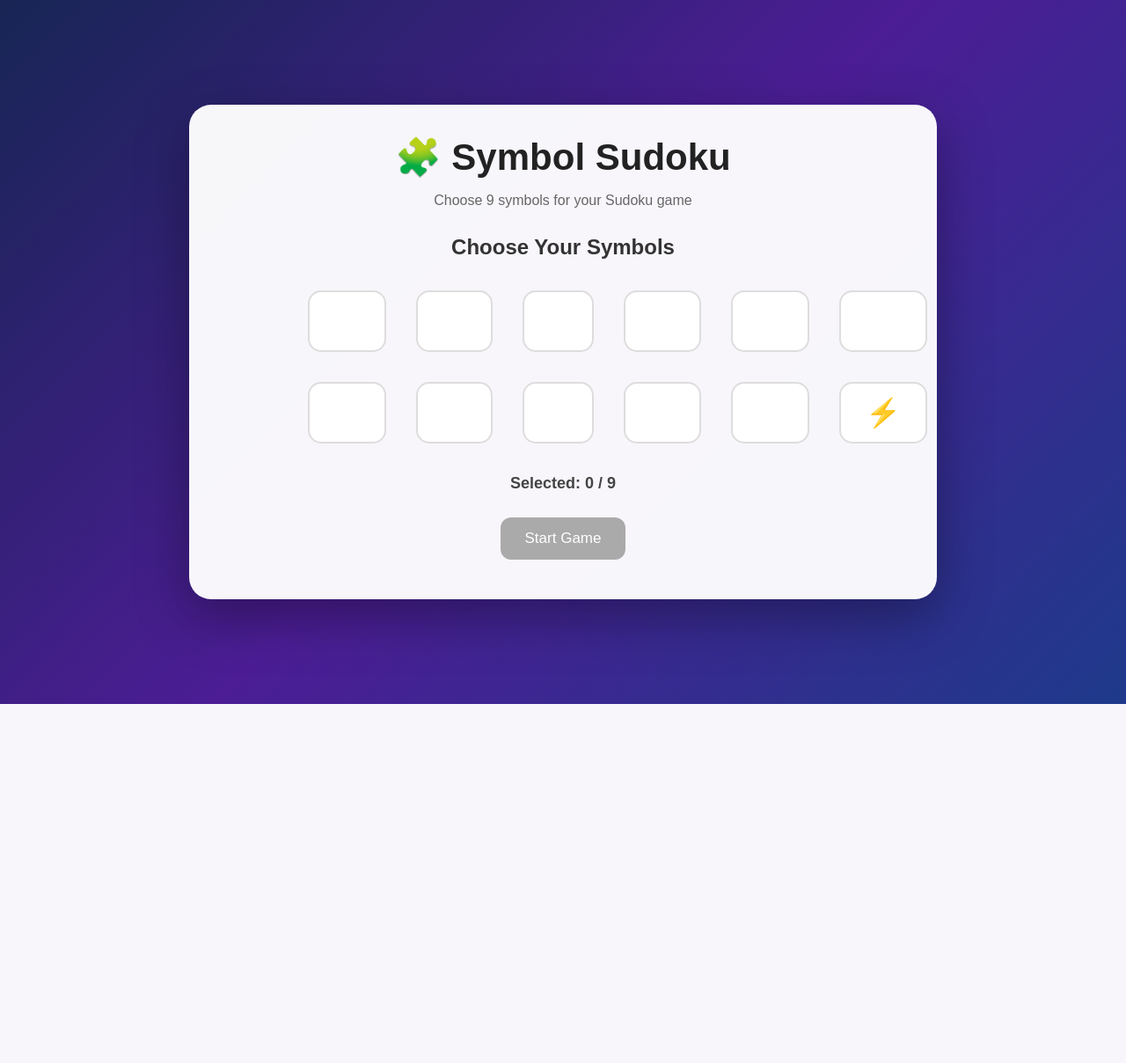
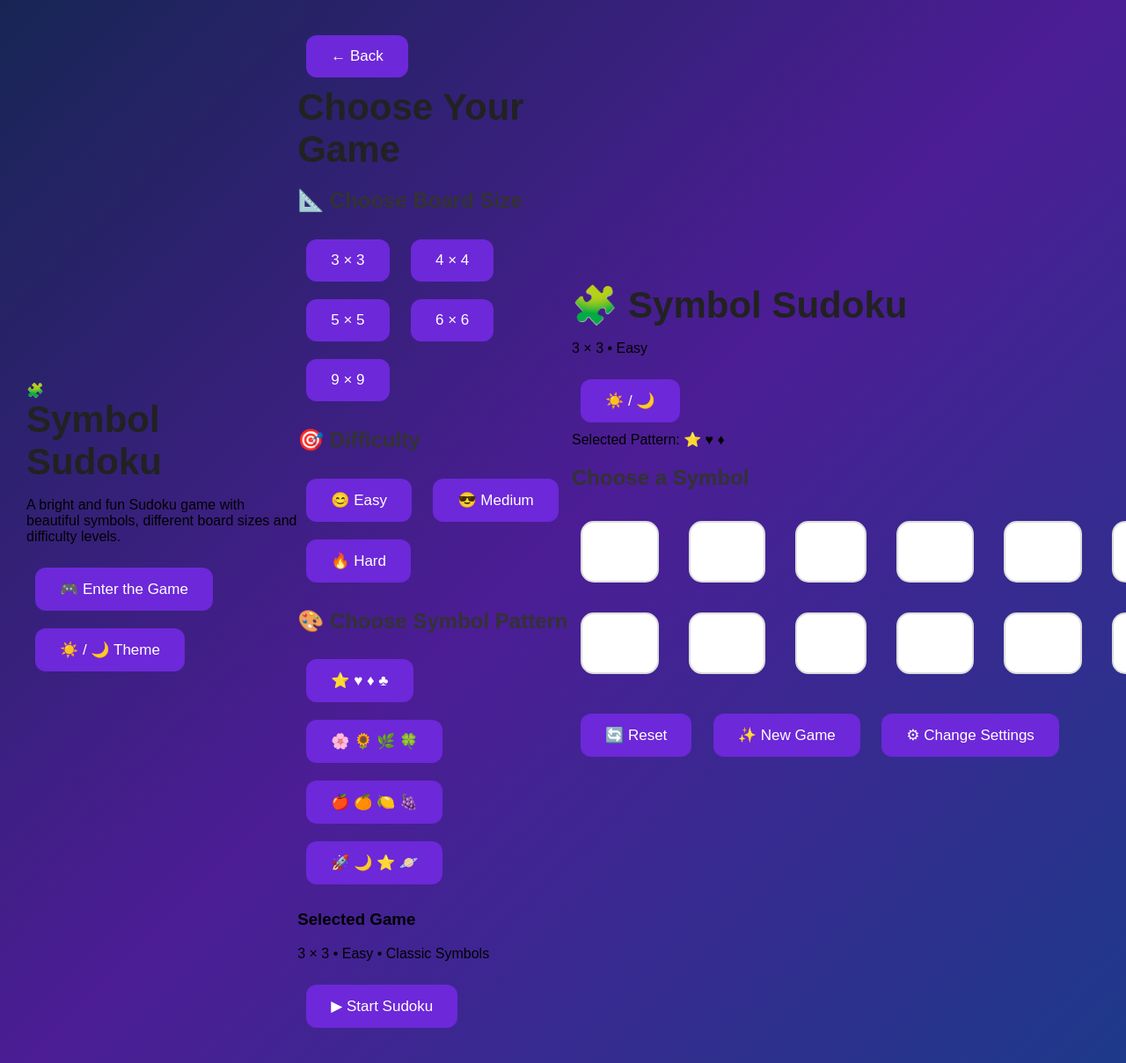
Before and after one commit to reshmapasula-prog/Symbolsudoku, a Flask app: page / in a window 1280 px wide; the page is wider, and only the part inside the window is pictured. Shown: that part at 88% size. Before the commit the page ends 800 px from the top of that part, so only its background shows below. Run offline with Flask 3, Linux system fonts and the light colour scheme.

Commit message:
Revamp Symbol Sudoku HTML structure and content

```diff
--- a/templates/index.html
+++ b/templates/index.html
@@ -12,51 +12,250 @@
 
 <body>
 
-<div class="app">
+<!-- =========================
+     START PAGE
+========================= -->
 
-    <div class="card">
+<section id="startPage" class="page active">
 
-        <h1>🧩 Symbol Sudoku</h1>
-        <p class="subtitle">Choose 9 symbols for your Sudoku game</p>
+    <div class="hero-card">
 
-        <!-- SYMBOL SELECTION SCREEN -->
-        <div id="selectionScreen">
+        <div class="logo">🧩</div>
 
-            <h2>Choose Your Symbols</h2>
+        <h1>Symbol Sudoku</h1>
 
-            <div id="symbolOptions" class="symbol-options"></div>
+        <p>
+            A bright and fun Sudoku game with beautiful symbols,
+            different board sizes and difficulty levels.
+        </p>
 
-            <p id="selectedCount">Selected: 0 / 9</p>
+        <button class="main-btn" onclick="openSetup()">
+            🎮 Enter the Game
+        </button>
 
-            <button id="startButton" onclick="startGame()" disabled>
-                Start Game
+        <button class="theme-btn" onclick="toggleTheme()">
+            ☀️ / 🌙 Theme
+        </button>
+
+    </div>
+
+</section>
+
+
+<!-- =========================
+     SETUP PAGE
+========================= -->
+
+<section id="setupPage" class="page">
+
+    <div class="setup-card">
+
+        <button class="back-btn" onclick="goHome()">
+            ← Back
+        </button>
+
+        <h1>Choose Your Game</h1>
+
+        <div class="setup-section">
+
+            <h2>📐 Choose Board Size</h2>
+
+            <div class="size-options">
+
+                <button class="option-btn size-btn selected"
+                        data-size="3">
+                    3 × 3
+                </button>
+
+                <button class="option-btn size-btn"
+                        data-size="4">
+                    4 × 4
+                </button>
+
+                <button class="option-btn size-btn"
+                        data-size="5">
+                    5 × 5
+                </button>
+
+                <button class="option-btn size-btn"
+                        data-size="6">
+                    6 × 6
+                </button>
+
+                <button class="option-btn size-btn"
+                        data-size="9">
+                    9 × 9
+                </button>
+
+            </div>
+
+        </div>
+
+
+        <div class="setup-section">
+
+            <h2>🎯 Difficulty</h2>
+
+            <div class="difficulty-options">
+
+                <button class="option-btn difficulty-btn selected"
+                        data-difficulty="easy">
+                    😊 Easy
+                </button>
+
+                <button class="option-btn difficulty-btn"
+                        data-difficulty="medium">
+                    😎 Medium
+                </button>
+
+                <button class="option-btn difficulty-btn"
+                        data-difficulty="hard">
+                    🔥 Hard
+                </button>
+
+            </div>
+
+        </div>
+
+
+        <div class="setup-section">
+
+            <h2>🎨 Choose Symbol Pattern</h2>
+
+            <div class="pattern-options">
+
+                <button class="pattern-btn selected"
+                        data-pattern="classic">
+                    ⭐ ♥ ♦ ♣
+                </button>
+
+                <button class="pattern-btn"
+                        data-pattern="nature">
+                    🌸 🌻 🌿 🍀
+                </button>
+
+                <button class="pattern-btn"
+                        data-pattern="fruit">
+                    🍎 🍊 🍋 🍇
+                </button>
+
+                <button class="pattern-btn"
+                        data-pattern="space">
+                    🚀 🌙 ⭐ 🪐
+                </button>
+
+            </div>
+
+        </div>
+
+
+        <div class="chosen-info">
+
+            <h3>Selected Game</h3>
+
+            <p id="setupPreview">
+                3 × 3 • Easy • Classic Symbols
+            </p>
+
+        </div>
+
+
+        <button class="main-btn start-game-btn"
+                onclick="startGame()">
+            ▶ Start Sudoku
+        </button>
+
+    </div>
+
+</section>
+
+
+<!-- =========================
+     GAME PAGE
+========================= -->
+
+<section id="gamePage" class="page">
+
+    <div class="game-container">
+
+        <div class="game-header">
+
+            <div>
+
+                <h1>🧩 Symbol Sudoku</h1>
+
+                <p id="gameInfo">
+                    3 × 3 • Easy
+                </p>
+
+            </div>
+
+            <button class="theme-btn"
+                    onclick="toggleTheme()">
+                ☀️ / 🌙
             </button>
 
         </div>
 
 
-        <!-- GAME SCREEN -->
-        <div id="gameScreen" style="display: none;">
+        <div class="selected-pattern-box">
 
-            <div class="game-top">
-                <div>
-                    <h2>Symbol Sudoku</h2>
-                    <p>Fill every row and column without repeating symbols!</p>
-                </div>
-            </div>
+            <span>Selected Pattern:</span>
 
-            <div id="gameBoard" class="board"></div>
+            <strong id="patternDisplay">
+                ⭐ ♥ ♦
+            </strong>
 
-            <div class="buttons">
-                <button onclick="newGame()">New Game</button>
-                <button onclick="backToSelection()">Change Symbols</button>
+        </div>
+
+
+        <!-- SUDOKU BOARD -->
+
+        <div id="sudokuBoard"
+             class="sudoku-board">
+        </div>
+
+
+        <!-- SYMBOL OPTIONS -->
+
+        <div class="symbol-section">
+
+            <h2>Choose a Symbol</h2>
+
+            <div id="symbolOptions"
+                 class="symbol-options">
             </div>
 
         </div>
 
+
+        <!-- GAME BUTTONS -->
+
+        <div class="game-buttons">
+
+            <button class="main-btn small-btn"
+                    onclick="resetGame()">
+                🔄 Reset
+            </button>
+
+            <button class="main-btn small-btn"
+                    onclick="newGame()">
+                ✨ New Game
+            </button>
+
+            <button class="back-btn game-back"
+                    onclick="openSetup()">
+                ⚙ Change Settings
+            </button>
+
+        </div>
+
+        <p id="message"></p>
+
     </div>
 
-</div>
+</section>
+
 
 <script src="{{ url_for('static', filename='script.js') }}"></script>
 
```
